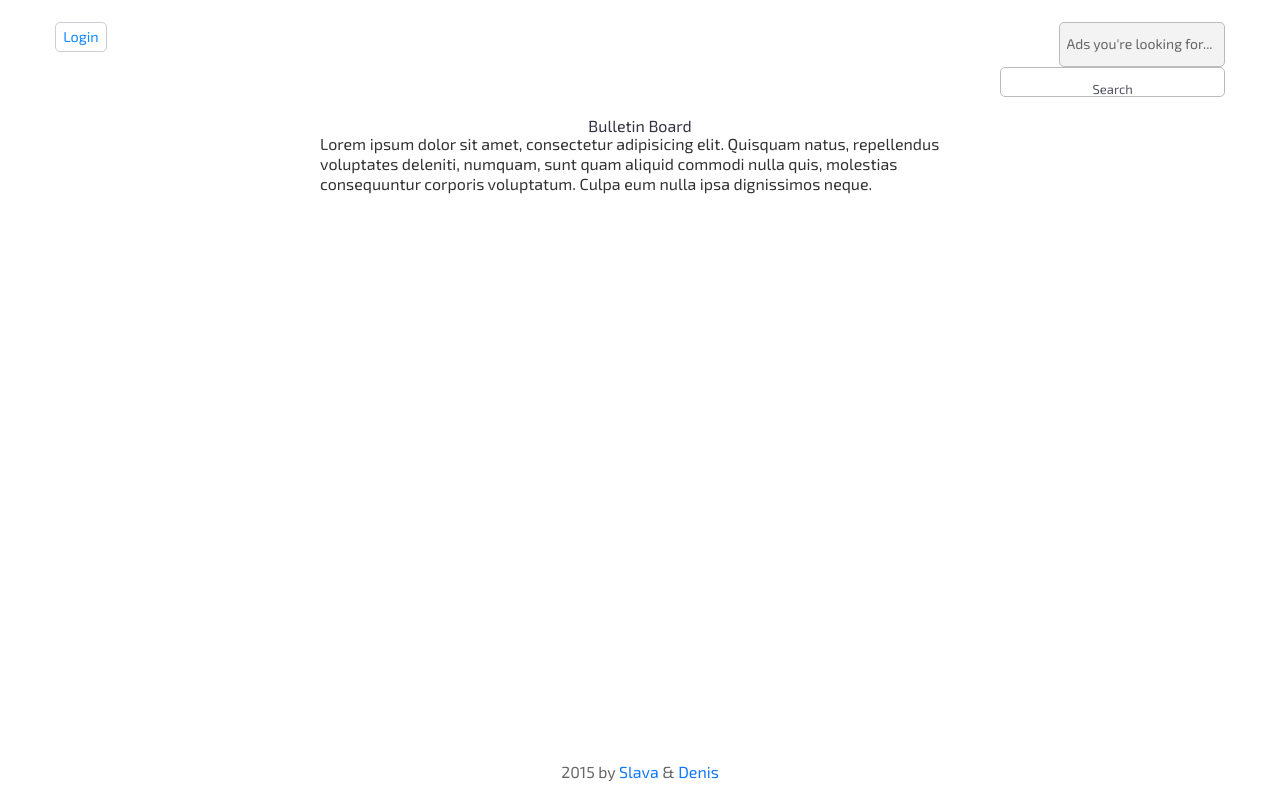
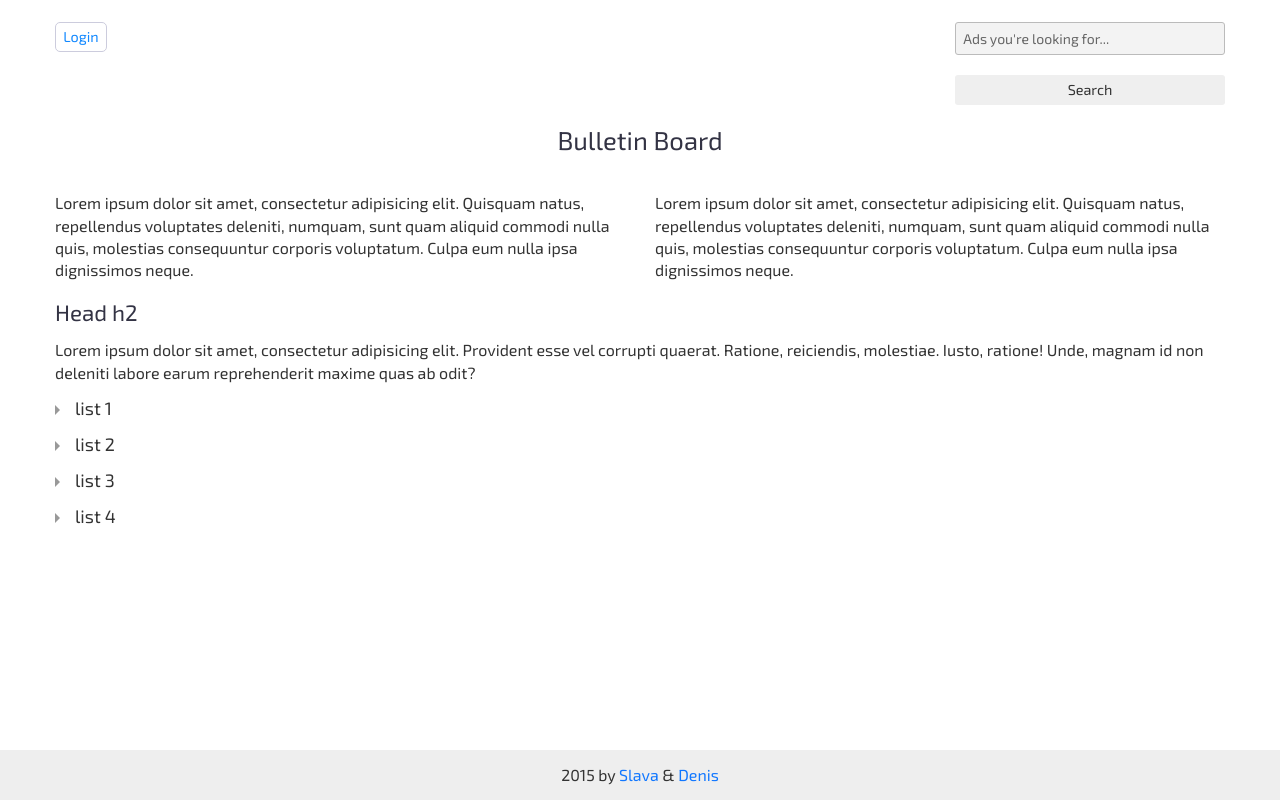
Before and after one commit to slapxxi/bulletin, a Django app: template pages/templates/pages/index.html in a window 1280 px wide. Run offline with Django 3.2, Linux system fonts and the light colour scheme; the template is opened without the code that fills it, so the values that code supplies are empty; parts of the project's set-up code (start-up, migrations or seed data) failed here and were passed over; some libraries are stand-ins or nearby versions.

Commit message:
change general page style

```diff
--- a/pages/templates/pages/index.html
+++ b/pages/templates/pages/index.html
@@ -8,5 +8,27 @@
 {% block content %}
   <h1>Bulletin Board</h1>
 
-  <p>Lorem ipsum dolor sit amet, consectetur adipisicing elit. Quisquam natus, repellendus voluptates deleniti, numquam, sunt quam aliquid commodi nulla quis, molestias consequuntur corporis voluptatum. Culpa eum nulla ipsa dignissimos neque.</p>
+  <div class="row index-block">
+  	<div class="col-sm-6 index-block__text">
+  		<p>Lorem ipsum dolor sit amet, consectetur adipisicing elit. Quisquam natus, repellendus voluptates deleniti, numquam, sunt quam aliquid commodi nulla quis, molestias consequuntur corporis voluptatum. Culpa eum nulla ipsa dignissimos neque.</p>
+  	</div>
+  	<div class="col-sm-6 index-block__text">
+  		<p>Lorem ipsum dolor sit amet, consectetur adipisicing elit. Quisquam natus, repellendus voluptates deleniti, numquam, sunt quam aliquid commodi nulla quis, molestias consequuntur corporis voluptatum. Culpa eum nulla ipsa dignissimos neque.</p>
+  	</div>
+
+  </div>
+
+  <article>
+  	<h2>Head h2</h2>
+  	<p>Lorem ipsum dolor sit amet, consectetur adipisicing elit. Provident esse vel corrupti quaerat. Ratione, reiciendis, molestiae. Iusto, ratione! Unde, magnam id non deleniti labore earum reprehenderit maxime quas ab odit?</p>
+
+  	<ul>
+  		<li>list 1</li>
+  		<li>list 2</li>
+  		<li>list 3</li>
+  		<li>list 4</li>
+  	</ul>
+
+  </article>
+
 {% endblock %}
--- a/static/css/base.css
+++ b/static/css/base.css
@@ -34,18 +34,19 @@ label:hover, label:focus {
 
 input[type=search], input[type=text], input[type=password] {
   width: 100%;
-  margin: 1em 0;
   padding: 0.5em;
   border: 1px solid #BBB;
-  border-radius: 5px;
+  -webkit-border-radius: 3px;
+  -moz-border-radius: 3px;
+  border-radius: 3px;
   background-color: #f3f3f3;
   outline: none;
   color: #99A;
+  -webkit-box-sizing: border-box;
+  -moz-box-sizing: border-box;
+  box-sizing: border-box;
 }
 
-input[type=search] {
-  width: auto;
-}
 
 input[type=search]:focus, input[type=text]:focus, input[type=password]:focus {
   color: #556;
--- a/static/css/main.css
+++ b/static/css/main.css
@@ -48,28 +48,19 @@ header .user-nav a {
   color: #18f;
 }
 
-header .search {
-  float: right;
-}
 
 header .search input {
-  margin: 0;
+  margin-top: 0;
 }
 
 
-footer {
-  right: 0;
-  padding: 1em;
-  text-align: center;
-  color: #666;
-}
 html,body {
     height: 100%
 }
 
 #wrapper {
     min-height: 100%;
-    margin-bottom: -52px
+    margin-bottom: -50px
 }
 
 #wrapper:after {
@@ -79,23 +70,20 @@ html,body {
 
 .footer-site,
 #wrapper:after {
-    height: 52px
+    height: 50px
 }
+.footer-site {
+  background: #eee;
+  padding: 15px 0;
+  line-height: 20px;
+  text-align: center;
+}
+.footer-site__block {
 
-
-.content {
-  width: 80%;
-  max-width: 640px;
-  margin: 0 auto;
 }
-
 .content > h1 {
   text-align: center;
 }
-
-
-
-
 
 
 
@@ -119,16 +107,27 @@ html,body {
   height: 0;
 }
 
+h1 {
+  font-size: 1.6em;
+  margin-bottom: 20px;
+}
+h2 {
+  font-size: 1.4em;
+  margin-bottom: 15px;
+}
+
 body p{
-  line-height: 20px;
+  line-height: 1.4em;
 }
 .wrapper-block{
   width: 960px;
   margin: 0 auto;
 }
-
 .upp-text{
   text-transform: uppercase;
+}
+.rig-float {
+  float: right;
 }
 .bold{
   font-weight: 600;
@@ -171,11 +170,12 @@ article ul li,
 .marker-li li{
   position: relative;
   padding-left: 20px;
+  margin-top: 1em;
   font-size: 18px;
 }
-article ul li:last-child,
-.marker-li li:last-child {
-  margin-bottom: 0;
+article ul li:first-child,
+.marker-li li:first-child {
+  margin-top: 0;
 }
 article ul li:before,
 .marker-li li:before{
@@ -247,39 +247,54 @@ textarea{
 .btn-block {
   margin-top: 20px;
 }
-input,
-textarea,
-select {
-  border: 1px solid #ccc;
-  padding: 0 10px;
+
+/*styled button*/
+.styled-btn {
+  position: relative;
+  text-align: center;
   -webkit-border-radius: 3px;
   -moz-border-radius: 3px;
-  -o-border-radius: 3px;
   border-radius: 3px;
-  font-size: 13px;
+  border: none;
+  line-height: 30px;
+  height: 30px;
+  padding: 0 20px;
+  text-align: center;
+  overflow: hidden;
 }
-input {
-  height: 30px;
-  line-height: 30px;
+.styled-btn span {
+  position: relative;
+  z-index: 2;
 }
-textarea {
-  resize: none;
+.styled-btn:after,
+.styled-btn {
+  -webkit-transition: all .2s ease-in-out;
+  -moz-transition: all .2s ease-in-out;
+  -o-transition: all .2s ease-in-out;
+  transition: all .2s ease-in-out;
 }
-form button {
-  border: none;
-  -webkit-border-radius: 4px;
-  -moz-border-radius: 4px;
-  -o-border-radius: 4px;
-  border-radius: 4px;
-  font-size: 14px;
+.styled-btn:after {
+  content: "";
+  position: absolute;
+  width: 100%;
+  height: 100%;
+  left: -120%;
+  top: 0;
+  background: #999;
+  display: block;
+  z-index: 1;
+  -webkit-transform: skew(-50deg);
+  -moz-transform: skew(-50deg);
+  -o-transform: skew(-50deg);
+  transform: skew(-50deg);2
+}
+.styled-btn:hover {
   color: #fff;
-  background: #005395;
-  height: 40px;
-  width: auto;
-  display: inline-block;
-  line-height: 40px;
-  padding: 0 20px;
 }
+.styled-btn:hover:after {
+  left: 0;
+}
+/*++==++*/
 
 .valign-mid:after{
   content: "";
@@ -334,32 +349,11 @@ img {
 /*+++======+++*/
 /*++++========++++*/
 
-/*Стили для навигации*/
-
-/*++===++*/
-
-/*Стили для шапки*/
-
-/*++===++*/
-
-
-/*Стили для контента*/
-
-  /*Стили для блока контанта с текстом*/
-
-  /*==*/
-
-
-
-  /*Стили для aside*/
-
-  /*++===++*/
-
-/*++===++*/
-
-/*Стили для footer*/
-
-/*++===++*/
+/*index Page*/
+.index-block__text {
+  margin: 20px 0;
+}
+/*++==++*/
 
 
 /* ==========================================================================
--- a/templates/base.html
+++ b/templates/base.html
@@ -25,6 +25,9 @@
 	<div id="wrapper">
 		<header class="head-site">
 			<div class="wrapper-block">
+				<div class="row">
+					<div class="col-xs-1">
+
 						<nav class="user-nav">
 				      {% if user.is_authenticated %}
 				        <strong>User:</strong>
@@ -35,11 +38,19 @@
 				        <a href="{% url 'users:login' %}">Login</a>
 				      {% endif %}
 				    </nav>
+					</div>
 
+					<div class="col-sm-3 rig-float">
 				    <form action="#" class="search">
+				    	<div class="input-block">
 				      	<input type="search" placeholder="Ads you're looking for...">
-			      <input type="submit" value="Search">
+				    	</div>
+				    	<div class="btn-block">
+				      	<button class="styled-btn"><span>Search</span></button>
+				    	</div>
 				    </form>
+				  </div>
+				</div>
 			</div>
 
 		</header>
@@ -59,6 +70,7 @@
 
 	<footer class="footer-site">
 		<div class="wrapper-block">
+			<div class="footer-site__block">
 				<small>
 					<time>2015</time>
 					by
@@ -66,6 +78,7 @@
 					&
 					<a href="https://github.com/funbek">Denis</a>
 				</small>
+			</div>
 		</div>
 	</footer>
 
```
Also changed, not shown: 1 other file. Lines whose indentation alone changed are shown as unchanged.
